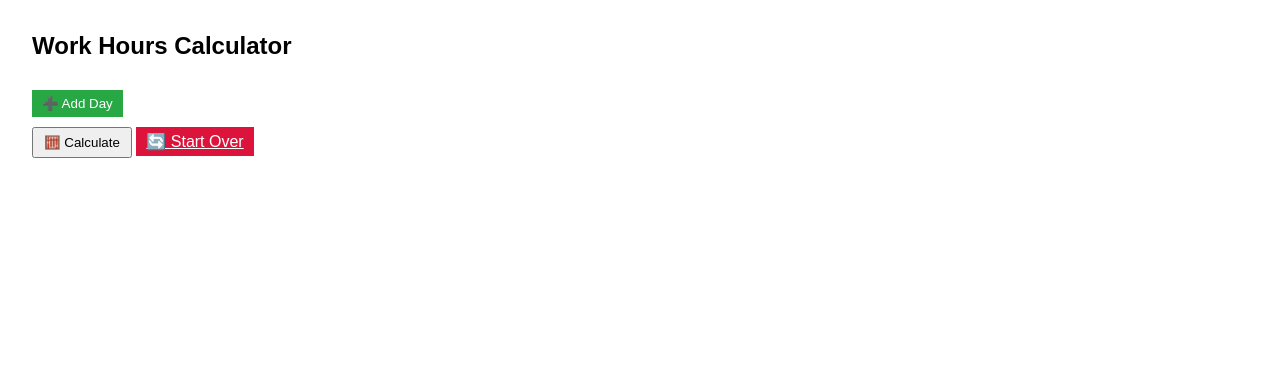
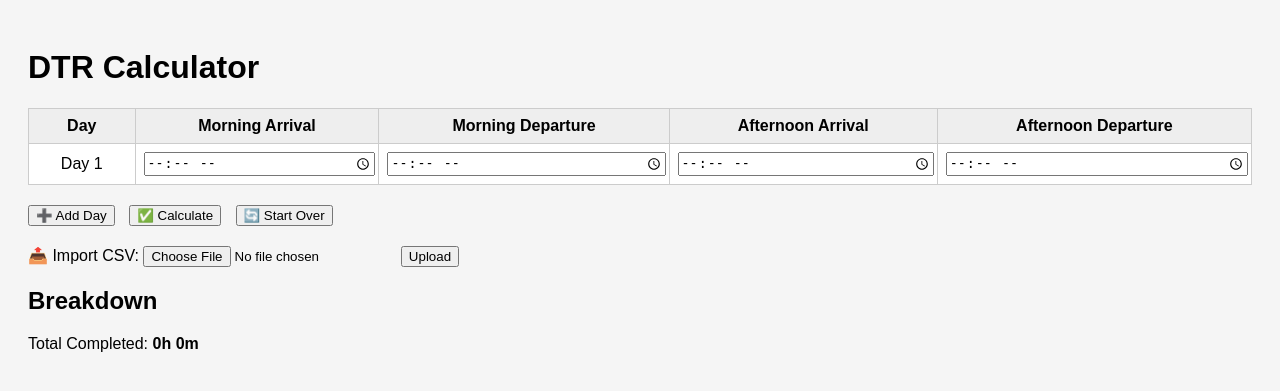
Before and after one commit to ashjo-developer/DTR, a Flask app: page / in a window 1280 px wide. Shown: the top 391 px of the page. Run offline with Flask 3, Linux system fonts and the light colour scheme.

Commit message:
finish product

```diff
--- a/app.py
+++ b/app.py
@@ -1,6 +1,8 @@
+# app.py
 from flask import Flask, render_template, request, redirect, url_for, session, send_file
 from datetime import datetime, timedelta
-import csv, os
+import csv, os, io
+from werkzeug.utils import secure_filename
 
 app = Flask(__name__)
 app.secret_key = "workhours-secret"
@@ -15,26 +17,8 @@ def compute_duration(start_str, end_str):
         if end < start:
             end += timedelta(days=1)
         return end - start
-    except:
+    except Exception:
         return timedelta(0)
-
-def recalculate_totals():
-    total_duration = timedelta()
-    for row in session.get("breakdown", []):
-        m_arrive = row.get("Morning Arrival")
-        m_depart = row.get("Morning Departure")
-        a_arrive = row.get("Afternoon Arrival")
-        a_depart = row.get("Afternoon Departure")
-
-        if m_arrive and m_depart:
-            total_duration += compute_duration(m_arrive, m_depart)
-        if a_arrive and a_depart:
-            total_duration += compute_duration(a_arrive, a_depart)
-
-    total_hours = int(total_duration.total_seconds() // 3600)
-    total_minutes = int((total_duration.total_seconds() % 3600) // 60)
-    session["total_hours"] = total_hours
-    session["total_minutes"] = total_minutes
 
 @app.route("/", methods=["GET", "POST"])
 def index():
@@ -78,12 +62,24 @@ def index():
                 "Minutes": minutes
             })
 
-        # Append only the day rows
-        session["breakdown"] = session.get("breakdown", []) + breakdown
+        total_hours = int(total_duration.total_seconds() // 3600)
+        total_minutes = int((total_duration.total_seconds() % 3600) // 60)
+
+        breakdown.append({
+            "Day": "TOTAL",
+            "Morning Arrival": "-",
+            "Morning Departure": "-",
+            "Afternoon Arrival": "-",
+            "Afternoon Departure": "-",
+            "Hours": total_hours,
+            "Minutes": total_minutes
+        })
+
+        session["breakdown"] = session.get("breakdown", []) + breakdown[:-1]
         session["day_offset"] = day_offset + day_count
-        recalculate_totals()
+        session["total_hours"] = session.get("total_hours", 0) + total_hours
+        session["total_minutes"] = session.get("total_minutes", 0) + total_minutes
 
-        # Save CSV
         csv_path = os.path.join(app.config['REPORT_FOLDER'], 'work_hours_report.csv')
         with open(csv_path, 'w', newline='') as csvfile:
             fieldnames = ["Day", "Morning Arrival", "Morning Departure",
@@ -92,11 +88,7 @@ def index():
             writer.writeheader()
             for row in session["breakdown"]:
                 writer.writerow(row)
-            writer.writerow({
-                "Day": "TOTAL", "Morning Arrival": "-", "Morning Departure": "-",
-                "Afternoon Arrival": "-", "Afternoon Departure": "-",
-                "Hours": session["total_hours"], "Minutes": session["total_minutes"]
-            })
+            writer.writerow(breakdown[-1])
 
         return redirect(url_for("index"))
 
@@ -105,19 +97,37 @@ def index():
     total_minutes = session.get("total_minutes", 0)
     csv_ready = bool(breakdown)
 
-    return render_template("index.html", breakdown=breakdown, hours=total_hours, minutes=total_minutes, csv_ready=csv_ready)
+    if csv_ready:
+        breakdown = breakdown + [{
+            "Day": "TOTAL",
+            "Morning Arrival": "-",
+            "Morning Departure": "-",
+            "Afternoon Arrival": "-",
+            "Afternoon Departure": "-",
+            "Hours": total_hours,
+            "Minutes": total_minutes
+        }]
+
+    return render_template("index.html", hours=total_hours, minutes=total_minutes,
+                           breakdown=breakdown, csv_ready=csv_ready)
 
 @app.route("/edit/<int:index>", methods=["GET", "POST"])
-def edit(index):
+def edit_entry(index):
     breakdown = session.get("breakdown", [])
-    if index < 0 or index >= len(breakdown):
-        return "Invalid day index", 404
+    if index >= len(breakdown):
+        return redirect(url_for("index"))
 
     if request.method == "POST":
-        m_arrive = request.form.get("m_arrive", "")
-        m_depart = request.form.get("m_depart", "")
-        a_arrive = request.form.get("a_arrive", "")
-        a_depart = request.form.get("a_depart", "")
+        m_arrive = request.form.get("m_arrive")
+        m_depart = request.form.get("m_depart")
+        a_arrive = request.form.get("a_arrive")
+        a_depart = request.form.get("a_depart")
+
+        entry = breakdown[index]
+        entry["Morning Arrival"] = m_arrive
+        entry["Morning Departure"] = m_depart
+        entry["Afternoon Arrival"] = a_arrive
+        entry["Afternoon Departure"] = a_depart
 
         day_total = timedelta()
         if m_arrive and m_depart:
@@ -125,21 +135,69 @@ def edit(index):
         if a_arrive and a_depart:
             day_total += compute_duration(a_arrive, a_depart)
 
+        entry["Hours"] = int(day_total.total_seconds() // 3600)
+        entry["Minutes"] = int((day_total.total_seconds() % 3600) // 60)
+
+        session["breakdown"] = breakdown
+
+        total_duration = timedelta()
+        for row in breakdown:
+            duration = timedelta(hours=row["Hours"], minutes=row["Minutes"])
+            total_duration += duration
+        session["total_hours"] = int(total_duration.total_seconds() // 3600)
+        session["total_minutes"] = int((total_duration.total_seconds() % 3600) // 60)
+
+        return redirect(url_for("index"))
+
+    return render_template("edit.html", entry=breakdown[index], index=index)
+
+@app.route("/upload_csv", methods=["POST"])
+def upload_csv():
+    file = request.files.get("csv_file")
+    if not file:
+        return redirect(url_for("index"))
+
+    stream = io.StringIO(file.stream.read().decode("UTF8"), newline=None)
+    csv_input = csv.DictReader(stream)
+
+    breakdown = []
+    total_duration = timedelta()
+
+    for row in csv_input:
+        if row["Day"] == "TOTAL":
+            continue
+
+        m_arrive = row.get("Morning Arrival", "")
+        m_depart = row.get("Morning Departure", "")
+        a_arrive = row.get("Afternoon Arrival", "")
+        a_depart = row.get("Afternoon Departure", "")
+
+        day_total = timedelta()
+        if m_arrive and m_depart:
+            day_total += compute_duration(m_arrive, m_depart)
+        if a_arrive and a_depart:
+            day_total += compute_duration(a_arrive, a_depart)
+
+        total_duration += day_total
         hours = int(day_total.total_seconds() // 3600)
         minutes = int((day_total.total_seconds() % 3600) // 60)
 
-        breakdown[index]["Morning Arrival"] = m_arrive
-        breakdown[index]["Morning Departure"] = m_depart
-        breakdown[index]["Afternoon Arrival"] = a_arrive
-        breakdown[index]["Afternoon Departure"] = a_depart
-        breakdown[index]["Hours"] = hours
-        breakdown[index]["Minutes"] = minutes
+        breakdown.append({
+            "Day": row["Day"],
+            "Morning Arrival": m_arrive,
+            "Morning Departure": m_depart,
+            "Afternoon Arrival": a_arrive,
+            "Afternoon Departure": a_depart,
+            "Hours": hours,
+            "Minutes": minutes
+        })
 
-        session["breakdown"] = breakdown
-        recalculate_totals()
-        return redirect(url_for("index"))
+    session["breakdown"] = breakdown
+    session["day_offset"] = len(breakdown)
+    session["total_hours"] = int(total_duration.total_seconds() // 3600)
+    session["total_minutes"] = int((total_duration.total_seconds() % 3600) // 60)
 
-    return render_template("edit.html", index=index, day=breakdown[index])
+    return redirect(url_for("index"))
 
 @app.route("/download_csv")
 def download_csv():
@@ -147,4 +205,4 @@ def download_csv():
     return send_file(path, as_attachment=True)
 
 if __name__ == "__main__":
-    app.run(debug=True)
+    app.run(host="0.0.0.0", port=8080, debug=True)
--- a/templates/index.html
+++ b/templates/index.html
@@ -1,74 +1,118 @@
 <!DOCTYPE html>
-<html>
+<html lang="en">
 <head>
-    <title>Work Hours Calculator</title>
-    <style>
-        body { font-family: Arial; margin: 2rem; }
-        input { padding: 5px; margin: 3px; }
-        table, th, td { border: 1px solid black; border-collapse: collapse; padding: 5px; }
-        th { background-color: #eee; }
-        .btn { padding: 6px 10px; margin-top: 10px; }
-        .add-btn { background-color: #28a745; color: white; border: none; }
-    </style>
-    <script>
-        let dayIndex = 0;
-
-        function addDayRow() {
-            const container = document.getElementById("day-container");
-            const html = `
-                <div class="day-row">
-                    <h4>Day ${dayIndex + 1}</h4>
-                    <input type="time" name="m_arrive_${dayIndex}" required> Morning Arrival
-                    <input type="time" name="m_depart_${dayIndex}" required> Morning Departure
-                    <input type="time" name="a_arrive_${dayIndex}" required> Afternoon Arrival
-                    <input type="time" name="a_depart_${dayIndex}" required> Afternoon Departure
-                    <hr>
-                </div>`;
-            container.insertAdjacentHTML('beforeend', html);
-            dayIndex++;
-            document.getElementById("day_count").value = dayIndex;
-        }
-    </script>
+  <meta charset="UTF-8" />
+  <meta name="viewport" content="width=device-width, initial-scale=1.0"/>
+  <title>DTR Calculator</title>
+  <style>
+    body { font-family: Arial, sans-serif; background: #f5f5f5; padding: 20px; }
+    table { border-collapse: collapse; width: 100%; margin-top: 20px; background: white; }
+    th, td { border: 1px solid #ccc; padding: 8px; text-align: center; }
+    th { background: #eee; }
+    input[type="time"] { width: 100%; }
+    .actions { margin-top: 20px; }
+    .actions button, .actions a { margin-right: 10px; }
+  </style>
 </head>
 <body>
+  <h1>DTR Calculator</h1>
 
-<h2>Work Hours Calculator</h2>
+  <form method="POST">
+    <input type="hidden" name="day_count" id="day_count" value="1" />
+    <table id="inputTable">
+      <thead>
+        <tr>
+          <th>Day</th>
+          <th>Morning Arrival</th>
+          <th>Morning Departure</th>
+          <th>Afternoon Arrival</th>
+          <th>Afternoon Departure</th>
+        </tr>
+      </thead>
+      <tbody>
+        <tr>
+          <td>Day 1</td>
+          <td><input type="time" name="m_arrive_0" /></td>
+          <td><input type="time" name="m_depart_0" /></td>
+          <td><input type="time" name="a_arrive_0" /></td>
+          <td><input type="time" name="a_depart_0" /></td>
+        </tr>
+      </tbody>
+    </table>
+    <div class="actions">
+      <button type="button" onclick="addRow()">➕ Add Day</button>
+      <button type="submit">✅ Calculate</button>
+      <a href="?reset=1"><button type="button">🔄 Start Over</button></a>
+    </div>
+  </form>
 
-<form method="POST">
-    <input type="hidden" name="day_count" id="day_count" value="0">
-    <div id="day-container"></div>
-    <button type="button" onclick="addDayRow()" class="btn add-btn">➕ Add Day</button>
-    <br>
-    <button type="submit" class="btn">🧮 Calculate</button>
-    <a href="/?reset=1" class="btn" style="background-color: crimson; color:white;">🔄 Start Over</a>
-    {% if csv_ready %}
-        <a href="/download_csv" class="btn" style="background-color: dodgerblue; color:white;">⬇️ Download CSV</a>
-    {% endif %}
-</form>
+  <form method="POST" action="/upload_csv" enctype="multipart/form-data" style="margin-top: 20px;">
+    <label for="csv_file">📤 Import CSV:</label>
+    <input type="file" name="csv_file" accept=".csv" />
+    <button type="submit">Upload</button>
+  </form>
 
-{% if breakdown %}
-    <h3>Summary Table</h3>
-    <table>
+  {% if csv_ready %}
+    <div style="margin-top: 20px;">
+      <a href="/download_csv"><button>⬇️ Download CSV</button></a>
+    </div>
+  {% endif %}
+
+  <h2>Breakdown</h2>
+  <p>Total Completed: <strong>{{ hours }}h {{ minutes }}m</strong></p>
+
+  {% if breakdown %}
+  <table>
+    <thead>
+      <tr>
+        <th>Day</th>
+        <th>Morning Arrival</th>
+        <th>Morning Departure</th>
+        <th>Afternoon Arrival</th>
+        <th>Afternoon Departure</th>
+        <th>Hours</th>
+        <th>Minutes</th>
+        <th>Edit</th>
+      </tr>
+    </thead>
+    <tbody>
+      {% for entry in breakdown %}
         <tr>
-            <th>Day</th><th>Morning Arrival</th><th>Morning Departure</th>
-            <th>Afternoon Arrival</th><th>Afternoon Departure</th>
-            <th>Hours</th><th>Minutes</th>
+          <td>{{ entry.Day }}</td>
+          <td>{{ entry['Morning Arrival'] }}</td>
+          <td>{{ entry['Morning Departure'] }}</td>
+          <td>{{ entry['Afternoon Arrival'] }}</td>
+          <td>{{ entry['Afternoon Departure'] }}</td>
+          <td>{{ entry.Hours }}</td>
+          <td>{{ entry.Minutes }}</td>
+          <td>
+            {% if entry.Day != 'TOTAL' %}
+            <a href="/edit/{{ loop.index0 }}">✏️ Edit</a>
+            {% else %}
+            -
+            {% endif %}
+          </td>
         </tr>
-        {% for row in breakdown %}
-        <tr>
-            <td>{{ row['Day'] }}</td>
-            <td>{{ row['Morning Arrival'] }}</td>
-            <td>{{ row['Morning Departure'] }}</td>
-            <td>{{ row['Afternoon Arrival'] }}</td>
-            <td>{{ row['Afternoon Departure'] }}</td>
-            <td>{{ row['Hours'] }}</td>
-            <td>{{ row['Minutes'] }}</td>
-            <td><a href="/edit/{{ loop.index0 }}">✏️ Edit</a></td>
-        </tr>
-        {% endfor %}
-    </table>
-    <p><strong>Total Completed:</strong> {{ hours }} hours and {{ minutes }} minutes</p>
-{% endif %}
+      {% endfor %}
+    </tbody>
+  </table>
+  {% endif %}
 
+  <script>
+    let dayCount = 1;
+    function addRow() {
+      const table = document.getElementById("inputTable").getElementsByTagName("tbody")[0];
+      const row = table.insertRow();
+      row.innerHTML = `
+        <td>Day ${dayCount + 1}</td>
+        <td><input type="time" name="m_arrive_${dayCount}" /></td>
+        <td><input type="time" name="m_depart_${dayCount}" /></td>
+        <td><input type="time" name="a_arrive_${dayCount}" /></td>
+        <td><input type="time" name="a_depart_${dayCount}" /></td>
+      `;
+      dayCount++;
+      document.getElementById("day_count").value = dayCount;
+    }
+  </script>
 </body>
 </html>
```
Also changed, not shown: static/reports/work_hours_report.csv (+23 -15 lines), templates/edit.html (+21 -9 lines).
